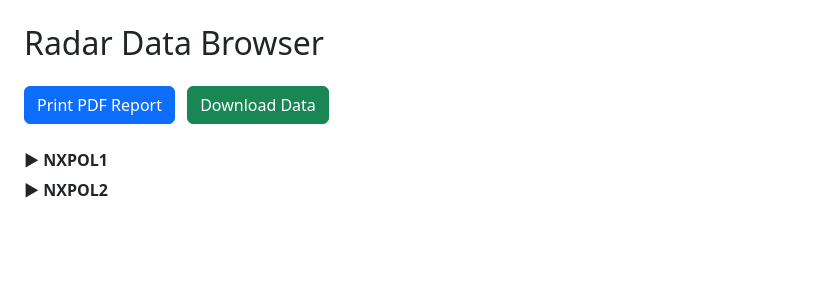
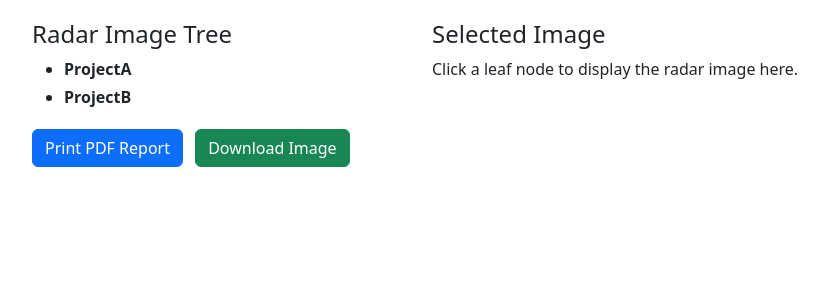
Before and after one commit to Steve-Shillitoe/netcdf_viewer, a Django app: page /archive/ in a window 1280 px wide. Shown: the top 300 px of the page, without its empty margins (0-835 px from the left). Run offline with Django 3.2, Linux system fonts and the light colour scheme.

Commit message:
working treeview, images to the right

```diff
--- a/archivebrowser/templates/archivebrowser/radar_tree.html
+++ b/archivebrowser/templates/archivebrowser/radar_tree.html
@@ -1,109 +1,130 @@
 {% load static %}
 <!DOCTYPE html>
-<html lang="en">
+<html>
 <head>
-    <meta charset="UTF-8">
+    <meta charset="utf-8">
     <title>Radar Archive Browser</title>
+    <link href="https://cdn.jsdelivr.net/npm/bootstrap@5.3.3/dist/css/bootstrap.min.css" rel="stylesheet">
+    <style>
+        body {
+            padding: 20px;
+        }
 
-    <!-- Bootstrap CSS -->
-    <link href="https://cdn.jsdelivr.net/npm/bootstrap@5.3.2/dist/css/bootstrap.min.css" rel="stylesheet">
+        .tree-view ul {
+            list-style: none;
+            padding-left: 20px;
+        }
 
-    <style>
-        .tree-item {
+        .tree-view li {
+            margin: 4px 0;
+        }
+
+        .tree-node {
             cursor: pointer;
-            font-weight: 600;
-            margin: 6px 0;
+            font-weight: bold;
         }
-        .leaf-item {
-            margin-left: 1rem;
-            display: flex;
-            align-items: center;
+
+        .image-leaf {
+            cursor: pointer;
         }
-        .checkbox-leaf {
-            transform: scale(1.2);
-            margin-right: 8px;
+
+        #imageDisplay img {
+            max-width: 100%;
+            max-height: 400px;
         }
-        .indent {
-            margin-left: 1.2rem;
+
+        .tree-container {
+            max-width: 400px;
+        }
+
+        .image-container {
+            overflow: auto;
+        }
+
+        .buttons-container {
+            margin-top: 20px;
         }
     </style>
 </head>
+<body>
+    <div class="container-fluid">
+        <div class="row">
+            <!-- Treeview on the left -->
+            <div class="tree-container col-md-4">
+                <h4>Radar Image Tree</h4>
+                <ul class="tree-view">
+                    {% for project, years in tree.items %}
+                    <li>
+                        <span class="tree-node">{{ project }}</span>
+                        <ul>
+                            {% for year, months in years.items %}
+                            <li>
+                                <span class="tree-node">{{ year }}</span>
+                                <ul>
+                                    {% for month, days in months.items %}
+                                    <li>
+                                        <span class="tree-node">{{ month }}</span>
+                                        <ul>
+                                            {% for day, images in days.items %}
+                                            <li>
+                                                <span class="tree-node">{{ day }}</span>
+                                                <ul>
+                                                    {% for img in images %}
+                                                    <li>
+                                                        <span class="image-leaf" data-img-url="{{ img.url }}">
+                                                            <input type="checkbox"> {{ img.name }}
+                                                        </span>
+                                                    </li>
+                                                    {% endfor %}
+                                                </ul>
+                                            </li>
+                                            {% endfor %}
+                                        </ul>
+                                    </li>
+                                    {% endfor %}
+                                </ul>
+                            </li>
+                            {% endfor %}
+                        </ul>
+                    </li>
+                    {% endfor %}
+                </ul>
 
-<body class="p-4">
+                <!-- Buttons below the treeview -->
+                <div class="buttons-container">
+                    <button class="btn btn-primary me-2">Print PDF Report</button>
+                    <button class="btn btn-success">Download Image</button>
+                </div>
+            </div>
 
-    <h2 class="mb-4">Radar Data Browser</h2>
-
-    <!-- Action buttons (no functionality yet) -->
-    <div class="mb-4">
-        <button class="btn btn-primary me-2" id="btnPdf">Print PDF Report</button>
-        <button class="btn btn-success" id="btnDownload">Download Data</button>
+            <!-- Image display on the right -->
+            <div class="image-container col-md-8">
+                <h4>Selected Image</h4>
+                <div id="imageDisplay">
+                    <p>Click a leaf node to display the radar image here.</p>
+                </div>
+            </div>
+        </div>
     </div>
 
+    <script src="https://code.jquery.com/jquery-3.7.0.min.js"></script>
+    <script>
+        $(document).ready(function () {
+            // Toggle tree branches
+            $(".tree-node").click(function (e) {
+                if (e.target.tagName === "INPUT") return; // skip checkboxes
+                $(this).siblings("ul").toggle();
+            });
 
-    <div id="treeView">
+            // Show image on leaf click
+            $(".image-leaf").click(function () {
+                const url = $(this).data("img-url");
+                $("#imageDisplay").html(`<img src="${url}" alt="Radar Image">`);
+            });
 
-        {% for project in tree %}
-        <div class="tree-item" data-bs-toggle="collapse" data-bs-target="#project_{{ forloop.counter }}">
-            ▶ {{ project.name }}
-        </div>
-
-        <div id="project_{{ forloop.counter }}" class="collapse indent">
-
-            {% for year, months in project.years.items %}
-            <div class="tree-item" data-bs-toggle="collapse" data-bs-target="#year_{{ forloop.parentloop.counter }}_{{ forloop.counter }}">
-                ▶ {{ year }}
-            </div>
-
-            <div id="year_{{ forloop.parentloop.counter }}_{{ forloop.counter }}" class="collapse indent">
-
-                {% for month, days in months.items %}
-                <div class="tree-item" data-bs-toggle="collapse" data-bs-target="#month_{{ forloop.parentloop.parentloop.counter }}_{{ forloop.parentloop.counter }}_{{ forloop.counter }}">
-                    ▶ {{ month }}
-                </div>
-
-                <div id="month_{{ forloop.parentloop.parentloop.counter }}_{{ forloop.parentloop.counter }}_{{ forloop.counter }}" class="collapse indent">
-
-                    {% for day, images in days.items %}
-                    <div class="tree-item" data-bs-toggle="collapse" data-bs-target="#day_{{ forloop.parentloop.parentloop.parentloop.counter }}_{{ forloop.parentloop.parentloop.counter }}_{{ forloop.parentloop.counter }}_{{ forloop.counter }}">
-                        ▶ {{ day }}
-                    </div>
-
-                    <div id="day_{{ forloop.parentloop.parentloop.parentloop.counter }}_{{ forloop.parentloop.parentloop.counter }}_{{ forloop.parentloop.counter }}_{{ forloop.counter }}" class="collapse indent">
-
-                        <!-- Leaf nodes -->
-                        {% for img in images %}
-                        <div class="leaf-item">
-                            <input type="checkbox" class="checkbox-leaf">
-                            {{ img }}
-                        </div>
-                        {% endfor %}
-
-                    </div>
-                    {% endfor %}
-
-                </div>
-                {% endfor %}
-
-            </div>
-            {% endfor %}
-
-        </div>
-
-        {% endfor %}
-
-    </div>
-
-
-    <!-- Bootstrap JS -->
-    <script src="https://cdn.jsdelivr.net/npm/bootstrap@5.3.2/dist/js/bootstrap.bundle.min.js"></script>
-    <script>
-        document.addEventListener("DOMContentLoaded", () => {// Mock buttons
-            document.getElementById("btnPdf").onclick =
-                () => alert("PDF generation (mock)");
-
-            document.getElementById("btnDownload").onclick =
-                () => alert("Download (mock)");
+            // Initially hide all sub-branches
+            $(".tree-view ul").hide();
         });
     </script>
-</body >
-</html >
+</body>
+</html>
--- a/archivebrowser/urls.py
+++ b/archivebrowser/urls.py
@@ -1,7 +1,7 @@
+# archivebrowser/urls.py
 from django.urls import path
 from .views import radar_tree
 
 urlpatterns = [
     path("", radar_tree, name="radar_tree"),
-
 ]
--- a/archivebrowser/views.py
+++ b/archivebrowser/views.py
@@ -1,47 +1,38 @@
 from django.shortcuts import render
-from django.http import HttpResponse
 
 def radar_tree(request):
-    tree = [
-        {
-            "name": "NXPOL1",
-            "years": {
-                "2025": {
-                    "January": {
-                        "01": ["img_001.png", "img_002.png"],
-                        "02": ["img_101.png"]
-                    },
-                    "February": {
-                        "10": ["storm_a.png", "storm_b.png"]
-                    }
+    """
+    Build a hierarchical tree of radar images and pass it to the template.
+    Leaf nodes include the image URL so we can display it on click.
+    """
+    # Define the tree with image URLs
+    tree = {
+        "ProjectA": {
+            "2025": {
+                "December": {
+                    "06": [
+                        {"name": "radarImage1.png", "url": "/media/radarImage1.png"},
+                        {"name": "radarImage2.png", "url": "/media/radarImage2.png"}
+                    ],
+                    "07": [
+                        {"name": "radarImage3.png", "url": "/media/radarImage3.png"}
+                    ],
                 }
             }
         },
-        {
-            "name": "NXPOL2",
-            "years": {
-                "2024": {
-                    "December": {
-                        "14": ["radar_01.png", "radar_02.png"],
-                    }
+        "ProjectB": {
+            "2025": {
+                "December": {
+                    "06": [
+                        {"name": "radarImage4.png", "url": "/media/radarImage4.png"}
+                    ]
                 }
             }
         }
-    ]
+    }
 
-    return render(request, "archivebrowser/radar_tree.html", {"tree": tree})
-
-# def print_pdf(request):
-#     if request.method == "POST":
-#         selected_files = request.POST.getlist("selected_files")
-#         return HttpResponse(f"PDF Report requested for: {selected_files}")
-
-#     return HttpResponse("No files selected.")
-
-
-# def download_data(request):
-#     if request.method == "POST":
-#         selected_files = request.POST.getlist("selected_files")
-#         return HttpResponse(f"Download requested for: {selected_files}")
-
-#     return HttpResponse("No files selected.")
+    # Pass the tree to the template
+    context = {
+        "tree": tree
+    }
+    return render(request, "archivebrowser/radar_tree.html", context)
```
